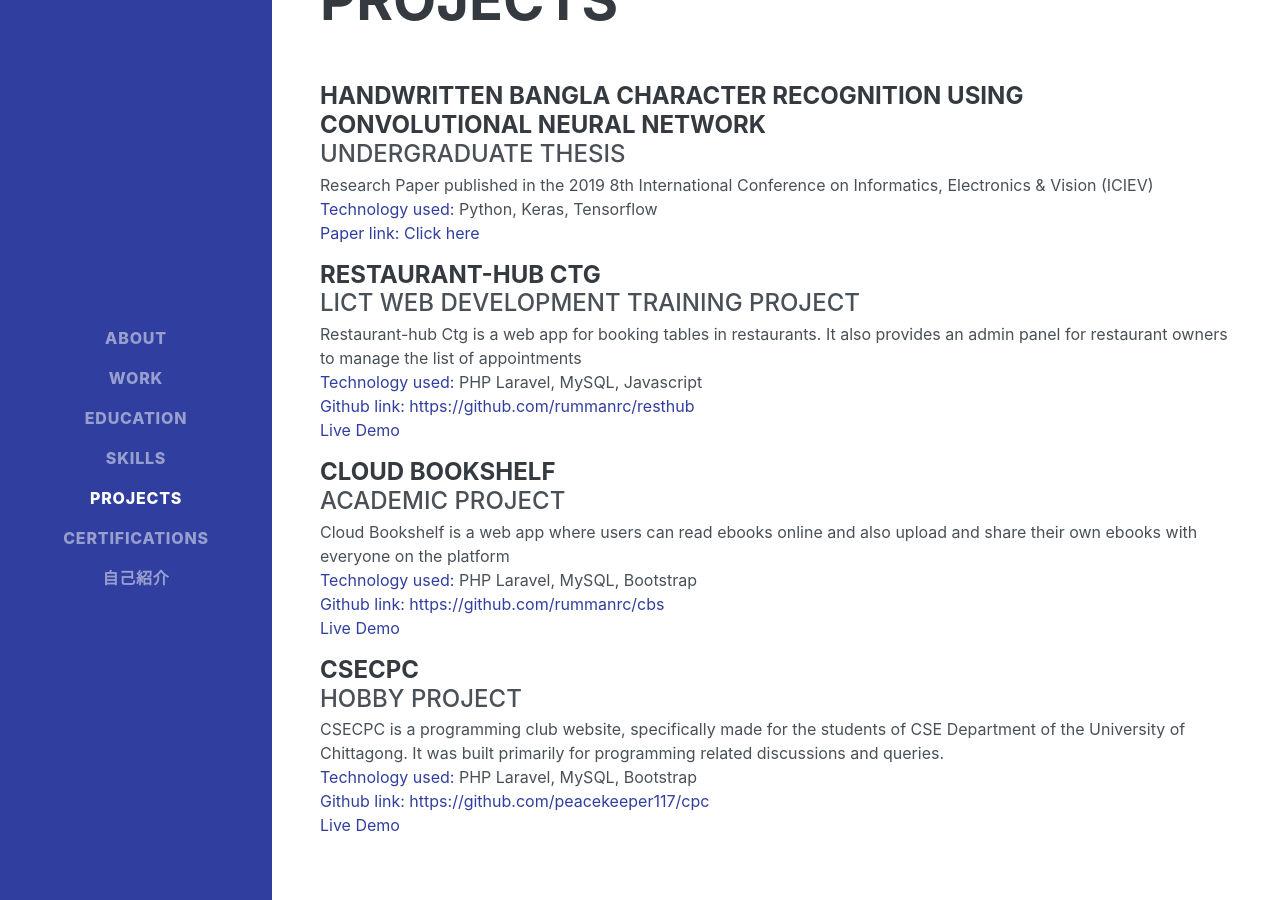
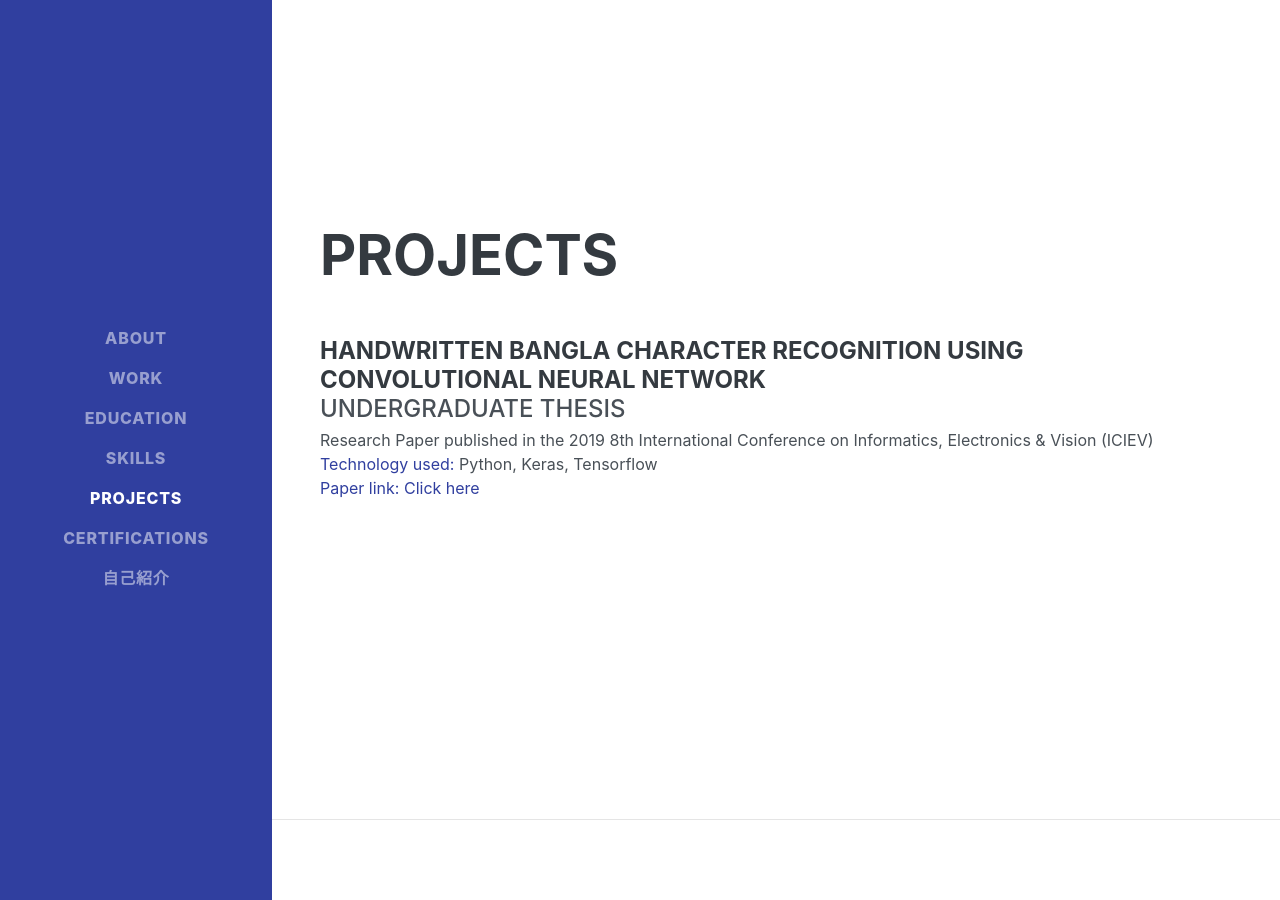
Before and after one commit to rummanrc/rummanrc.github.io, a Jekyll site: the page built from index.html, in a window 1280 px wide and 900 px high, scrolled down 3685 px. Built offline with Jekyll 4.4.1, drawn with Linux system fonts in a browser that asks for light colours; some web fonts are replaced; some of the changed text lies outside the part shown.

Commit message:
slight edit to the projects part

```diff
--- a/index.html
+++ b/index.html
@@ -182,53 +181,6 @@ title: Portfolio RummanRC
       <div> <span class="text-primary">Paper link:</span> <a href="https://www.researchgate.net/publication/333618625_Bangla_Handwritten_Character_Recognition_using_Convolutional_Neural_Network_with_Data_Augmentation">Click here</a> </div>
       </div>
     </div>
-
-<div class="resume-item d-flex flex-column flex-md-row justify-content-between mb-3">
-  <div class="resume-content">
-      <h4 class="mb-0">Restaurant-hub Ctg</h4>
-      <div class="subheading h6 mb-1">LICT web development training project</div>
-      <div> Restaurant-hub Ctg is a web app for booking tables in restaurants. It also provides an admin panel for restaurant owners to manage the list of appointments</div>
-      <div> <span class="text-primary">Technology used:</span> PHP Laravel, MySQL, Javascript</div>
-      <div> <span class="text-primary">Github link:</span> <a href="https://github.com/rummanrc/resthub">https://github.com/rummanrc/resthub</a></div>
-        <div> <a href="http://restaurantctg.000webhostapp.com/">Live Demo</a></div>
-      </div>
-    </div>
-
-<div class="resume-item d-flex flex-column flex-md-row justify-content-between mb-3">
-  <div class="resume-content">
-      <h4 class="mb-0">Cloud Bookshelf</h4>
-      <div class="subheading h6 mb-1">Academic project</div>
-      <div> Cloud Bookshelf is a web app where users can read ebooks online and also upload and share their own ebooks with everyone on the platform</div>
-      <div> <span class="text-primary">Technology used:</span> PHP Laravel, MySQL, Bootstrap</div>
-      <div> <span class="text-primary">Github link:</span> <a href="https://github.com/rummanrc/cbs">https://github.com/rummanrc/cbs</a></div>
-        <div> <a href="http://cloudbookshelf.000webhostapp.com/">Live Demo</a></div>
-      </div>
-    </div>
-
-<div class="resume-item d-flex flex-column flex-md-row justify-content-between mb-3">
-  <div class="resume-content">
-      <h4 class="mb-0">CSECPC</h4>
-      <div class="subheading h6 mb-1">Hobby project</div>
-      <div> CSECPC is a programming club website, specifically made for the students of CSE Department of the University of Chittagong. It was built primarily for programming related discussions and queries.</div>
-      <div> <span class="text-primary">Technology used:</span> PHP Laravel, MySQL, Bootstrap</div>
-      <!-- <div> <span class="text-primary">Github link:</span> <a href="https://github.com/rummanrc/cbs">https://github.com/rummanrc/cbs</a></div> -->
-        <!-- <div> <a href="http://csecpc.000webhostapp.com/">Live Demo</a></div> -->
-        <div> <span class="text-primary">Github link:</span> <a href="https://github.com/peacekeeper117/cpc">https://github.com/peacekeeper117/cpc</a></div>
-        <div> <a href="http://cliquecpc.000webhostapp.com/">Live Demo</a></div>
-      </div>
-    </div>
-
-<!-- <div class="resume-item d-flex flex-column flex-md-row justify-content-between mb-3">
-  <div class="resume-content">
-      <h4 class="mb-0">Mr. Doctor</h4>
-      <div class="subheading h6 mb-1">Academic project</div>
-      <div> Mr. Doctor is an android app where users can book appointments with a specific doctor who is registered in the platform.</div>
-      <div> <span class="text-primary">Technology used:</span> Java, XML, MySQL, PHP(backend)</div>
-      <div> <span class="text-primary">Github link:</span> <a href="https://github.com/rummanrc/DroidStudio/tree/master/Mr.Doctor">https://github.com/rummanrc/DroidStudio/tree/master/Mr.Doctor</a></div>
-
-      </div>
-    </div> -->
-
       </div>
     </section>
 
@@ -253,6 +205,11 @@ title: Portfolio RummanRC
             IELTS (Band score: 8.0)
           </li>
 
+          <li>
+            <i class="fa-li fa fa-award text-warning"></i>
+            日本語能力試験 JLPT (Level: N2)
+          </li>
+
         </ul>
       </div>
     </section>
```
Also changed, not shown: other parts of index.html (+1 -2 lines).
